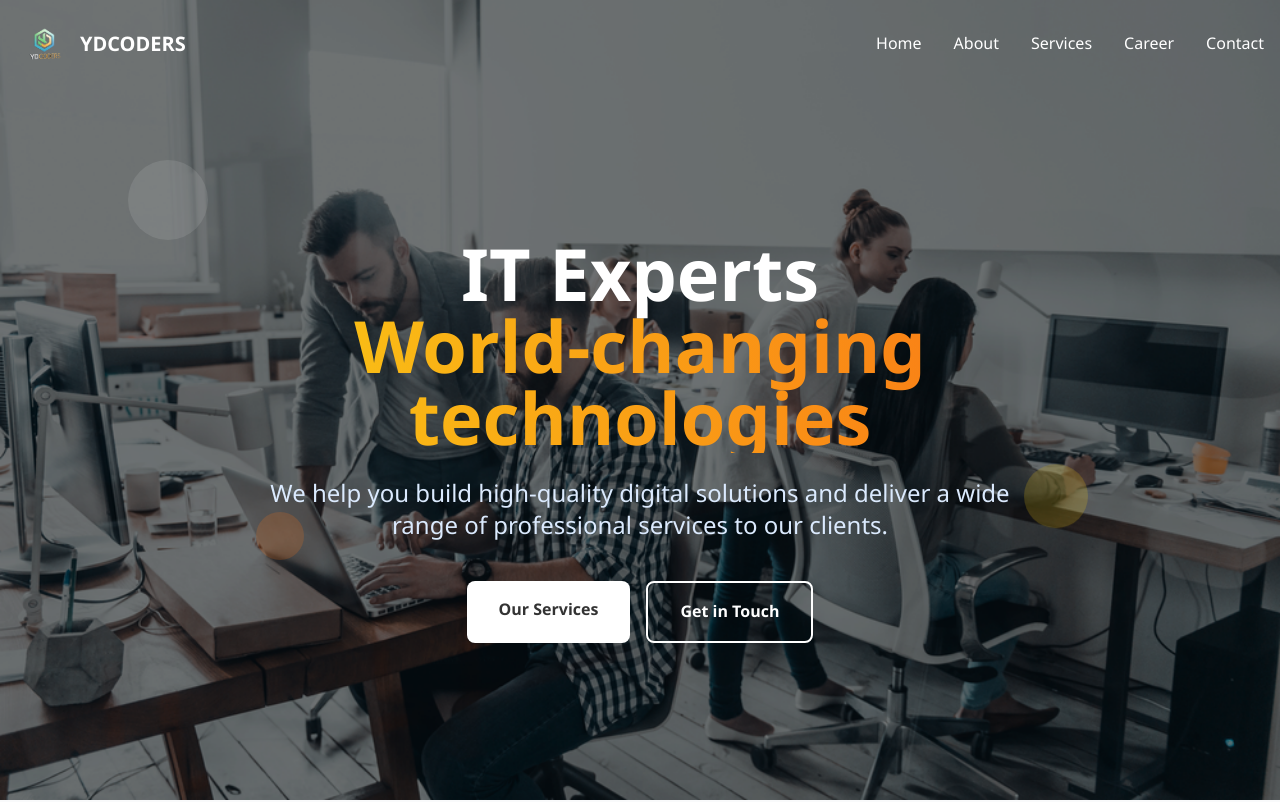
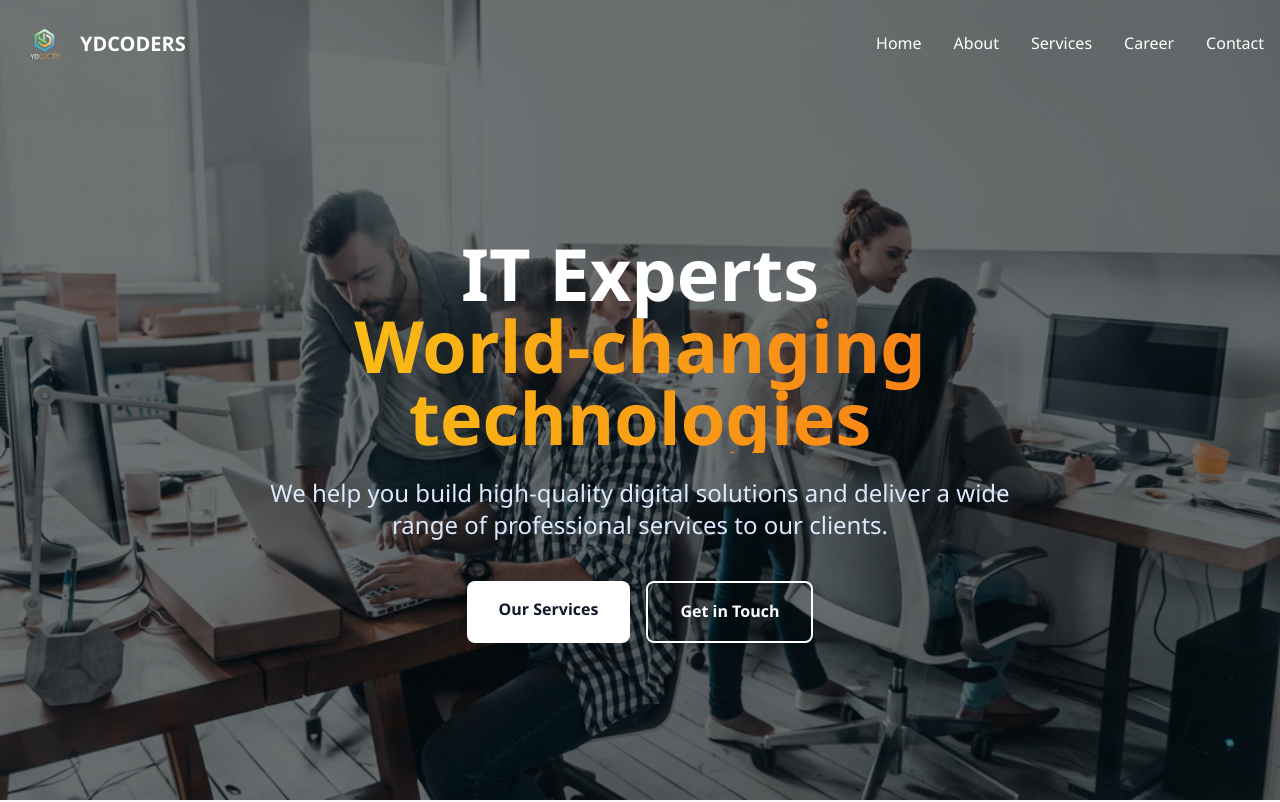
Before and after one commit to Harsh4949/ydcoders-web, a React (Vite) app: page / in a window 1280 px wide. Shown: the top 802 px of the page. Built offline with nearby package versions, Linux system fonts and the light colour scheme; a web font is replaced by a local one.

Commit message:
fix: update button text color for better visibility and remove unnecessary background elements

```diff
--- a/src/components/HeroSection.jsx
+++ b/src/components/HeroSection.jsx
@@ -29,14 +29,14 @@ const HeroSection = () => {
               <nav className="hero-buttons flex flex-col sm:flex-row gap-4 justify-center" role="navigation" aria-label="Main navigation">
                 <a
                   href="#service"
-                  className="btn hero-btn primary bg-white text-primary hover:bg-gray-100 px-8 py-4 rounded-lg font-semibold transition-all duration-300 hover:shadow-lg transform hover:-translate-y-1"
+                  className="btn hero-btn primary bg-white text-gray-900 hover:bg-gray-100 px-8 py-4 rounded-lg font-semibold"
                   aria-label="View our IT services and solutions"
                 >
                   Our Services
                 </a>
                 <a
                   href="#contact"
-                  className="btn hero-btn secondary border-2 border-white text-white hover:bg-white hover:text-primary px-8 py-4 rounded-lg font-semibold transition-all duration-300 hover:shadow-lg transform hover:-translate-y-1"
+                  className="btn hero-btn secondary border-2 border-white text-white hover:bg-white hover:text-gray-900 px-8 py-4 rounded-lg font-semibold"
                   aria-label="Get in touch with our team"
                 >
                   Get in Touch
@@ -44,12 +44,7 @@ const HeroSection = () => {
               </nav>
             </header>
           </div>
-        </div>      {/* Animated background elements */}
-      <div className="hero-bg-elements absolute inset-0 pointer-events-none z-20">
-        <div className="floating-element element-1 absolute w-20 h-20 bg-white/10 rounded-full animate-float" style={{top: '20%', left: '10%'}}></div>
-        <div className="floating-element element-2 absolute w-16 h-16 bg-yellow-400/20 rounded-full animate-bounce" style={{top: '60%', right: '15%'}}></div>
-        <div className="floating-element element-3 absolute w-12 h-12 bg-orange-500/20 rounded-full animate-pulse" style={{bottom: '30%', left: '20%'}}></div>
-      </div>
+        </div>
     </section>
   );
 };
```
